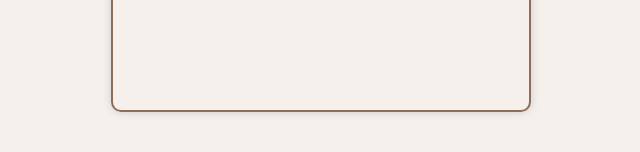
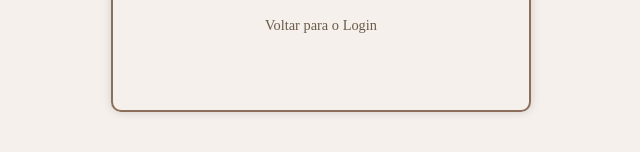
Before and after one commit to luanj12183/Projeto_Integrador_Uni-, a website: page esquecisenha.html in a window 1280 px wide. Shown: the part 498-650 px from the top of the page, 319-959 px from the left. Drawn offline with Linux system fonts and the light colour scheme.

Commit message:
ajustes finais

```diff
--- a/esquecisenha.html
+++ b/esquecisenha.html
@@ -16,6 +16,7 @@
                 <input type="email" id="email" placeholder="Digite seu e-mail" required>
             </div>
             <button type="submit" class="btn">Enviar link</button>
+            <a href="index.html" class="btn-voltar">Voltar para o Login</a>
         </form>
     </div>
 
--- a/styles.css
+++ b/styles.css
@@ -102,3 +102,17 @@ label{
     color: #7a6e63;
     margin-bottom: 6px;
 }
+
+.btn-voltar {
+    display: block;
+    text-align: center;
+    margin-top: 20px;
+    color: #6b5b4a;
+    text-decoration: none;
+    font-size: 0.9rem;
+    font-weight: 500;
+}
+
+.btn-voltar:hover {
+    text-decoration: underline;
+}
```
